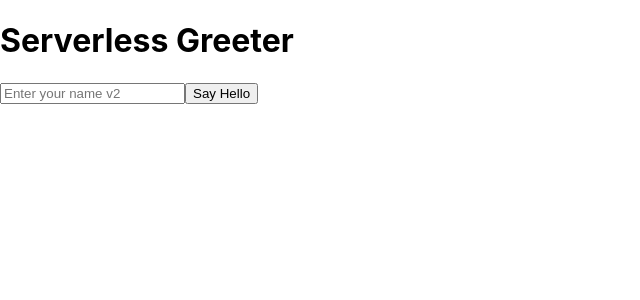
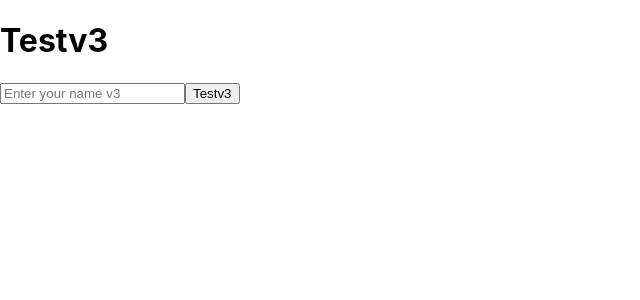
Before and after one commit to 54hg0220/monorepo, a React (Create React App) app in the folder frontend/: page / in a window 1280 px wide. Shown: the top 300 px of the page, without its empty margins (0-640 px from the left). Built offline with nearby package versions, Linux system fonts and the light colour scheme.

Commit message:
test workflow

```diff
--- a/frontend/src/App.js
+++ b/frontend/src/App.js
@@ -18,16 +18,16 @@ function App() {
 
   return (
     <div className="App">
-      <h1>Serverless Greeter</h1>
+      <h1>Testv3</h1>
       <form onSubmit={handleSubmit}>
         <input
           type="text"
           value={name}
           onChange={(e) => setName(e.target.value)}
-          placeholder="Enter your name v2"
+          placeholder="Enter your name v3"
           required
         />
-        <button type="submit">Say Hello</button>
+        <button type="submitv2">Testv3</button>
       </form>
       {message && <p>{message}</p>}
     </div>
```
Also changed, not shown: 1 other file (tests, documents, lock files or other folders).
